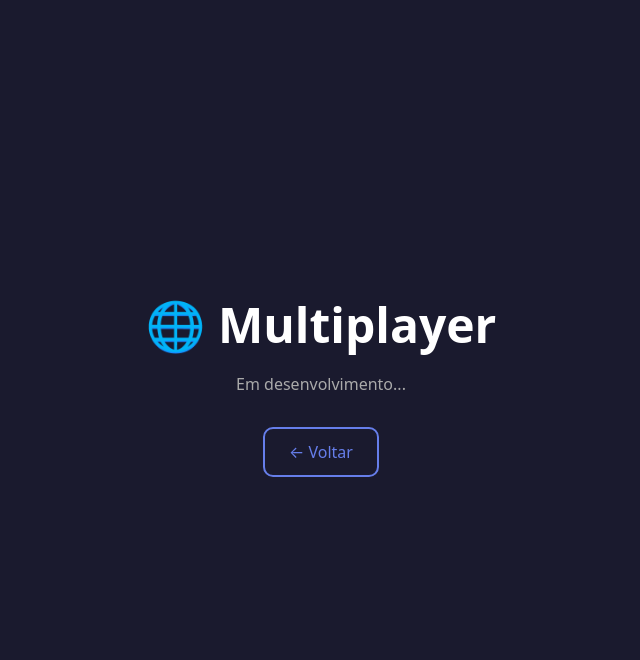
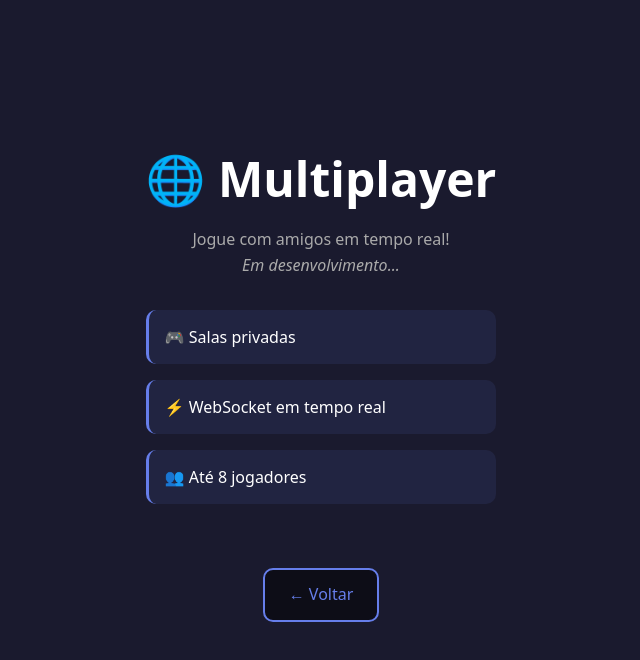
Before and after one commit to Afonsonpjr/jogo-3d-web-threejs, a plain HTML site: page public/multiplayer.html in a window 1280 px wide. Shown: the whole page, without its empty margins (319-959 px from the left). Drawn offline with Linux system fonts and the light colour scheme.

Commit message:
Update multiplayer.html placeholder UI

```diff
--- a/public/multiplayer.html
+++ b/public/multiplayer.html
@@ -7,42 +7,26 @@
   <link rel="icon" type="image/svg+xml" href="favicon.svg">
   <style>
     * { margin: 0; padding: 0; box-sizing: border-box; }
-    body {
-      font-family: system-ui, -apple-system, BlinkMacSystemFont, 'Segoe UI', sans-serif;
-      background: #1a1a2e;
-      color: #fff;
-      min-height: 100vh;
-      display: flex;
-      flex-direction: column;
-      align-items: center;
-      justify-content: center;
-      text-align: center;
-      padding: 1rem;
-    }
-    .container { max-width: 600px; width: 100%; }
+    body { font-family: system-ui; background: #1a1a2e; color: #fff; min-height: 100vh; display: flex; align-items: center; justify-content: center; text-align: center; padding: 1rem; }
+    .container { max-width: 600px; }
     h1 { font-size: clamp(2rem, 6vw, 3rem); margin-bottom: 1rem; }
-    p { color: #aaa; margin-bottom: 2rem; font-size: 1rem; }
-    a {
-      color: #667eea;
-      text-decoration: none;
-      padding: 0.75rem 1.5rem;
-      border: 2px solid #667eea;
-      border-radius: 10px;
-      display: inline-block;
-      min-height: 48px;
-      display: inline-flex;
-      align-items: center;
-      justify-content: center;
-      transition: background 0.2s, color 0.2s;
-    }
-    a:hover { background: #667eea; color: #fff; }
+    p { color: #aaa; margin: 1rem 0 2rem; line-height: 1.6; }
+    .features { display: grid; gap: 1rem; margin: 2rem 0; }
+    .feature { background: rgba(102,126,234,0.1); padding: 1rem; border-radius: 10px; border-left: 3px solid #667eea; text-align: left; }
+    .back-btn { color: #667eea; background: rgba(0,0,0,0.5); padding: 0.75rem 1.5rem; border: 2px solid #667eea; border-radius: 10px; text-decoration: none; display: inline-block; min-height: 48px; margin-top: 2rem; }
+    .back-btn:hover { background: #667eea; color: #fff; }
   </style>
 </head>
 <body>
   <div class="container">
     <h1>🌐 Multiplayer</h1>
-    <p>Em desenvolvimento...</p>
-    <p><a href="home.html">← Voltar</a></p>
+    <p>Jogue com amigos em tempo real!<br><em>Em desenvolvimento...</em></p>
+    <div class="features">
+      <div class="feature">🎮 Salas privadas</div>
+      <div class="feature">⚡ WebSocket em tempo real</div>
+      <div class="feature">👥 Até 8 jogadores</div>
+    </div>
+    <p><a href="home.html" class="back-btn">← Voltar</a></p>
   </div>
 </body>
 </html>
```
